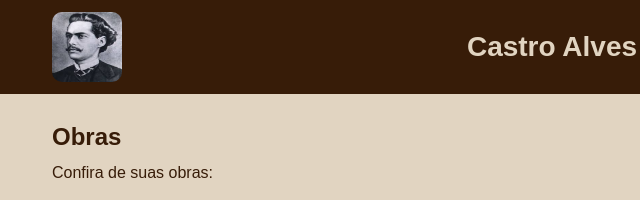
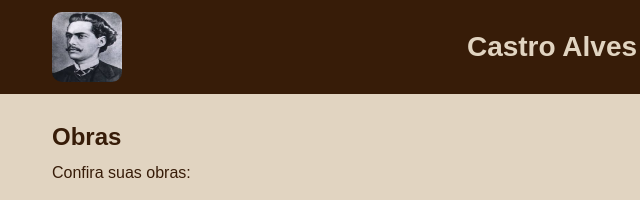
Before and after one commit to marcus-vinicius2/trabalho, a plain HTML site: page index.html in a window 1280 px wide. Shown: the top 200 px of the page, 88-728 px from the left. Drawn offline with Linux system fonts and the light colour scheme.

Commit message:
Update index.html

```diff
--- a/index.html
+++ b/index.html
@@ -22,7 +22,7 @@
 
 <main class="container conteudo">
     <h2>Obras</h2>
-<p class="subtexto">Confira de suas obras:</p>
+<p class="subtexto">Confira suas obras:</p>
 
 <section class="grade-salgados">
 <article class="card">
```
